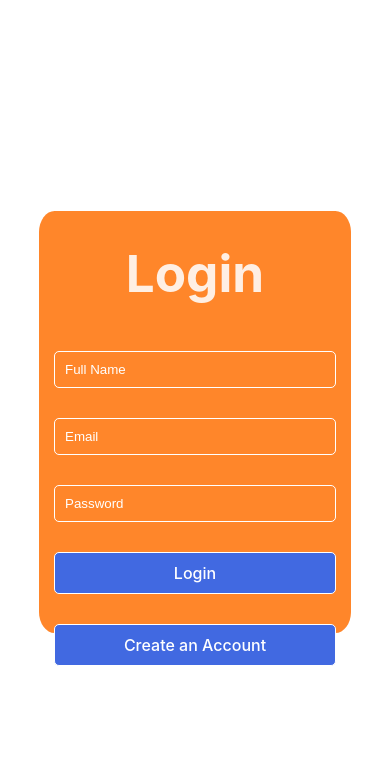
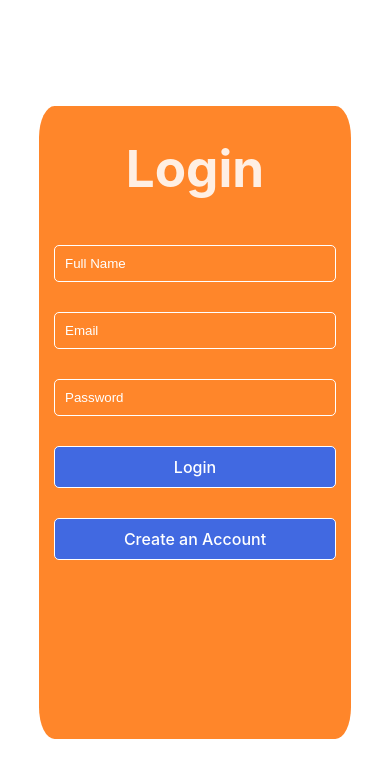
Before and after one commit to FWCSTigerStore/fwcstigerstore.github.io, a React (Vite) app: page / in a window 390 px wide. Shown: the top 778 px of the page. Built offline with nearby package versions, Linux system fonts and the light colour scheme; no server answers.

Commit message:
updated css

```diff
--- a/src/App.css
+++ b/src/App.css
@@ -102,7 +102,7 @@
   /* For mobile phones: */
   .Login{
     width: 80vw;
-    height: 50vh;
+    height: 75vh;
   }
 }
 
```
